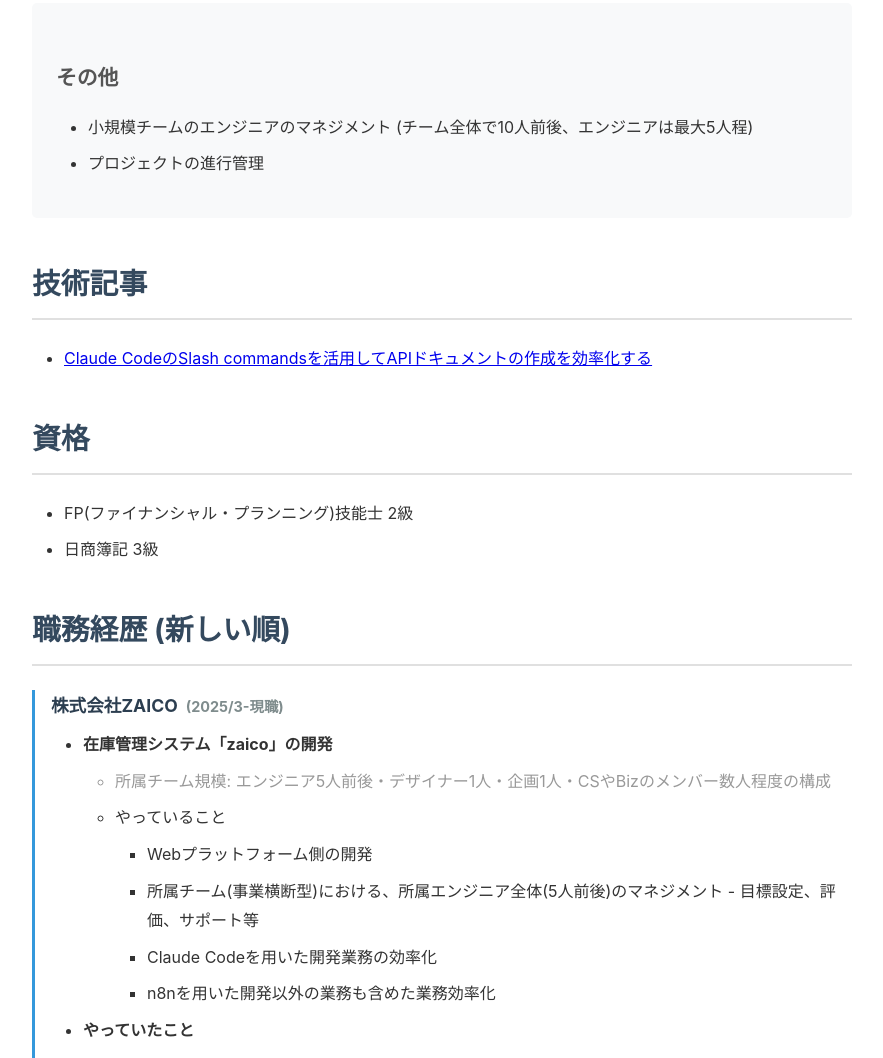
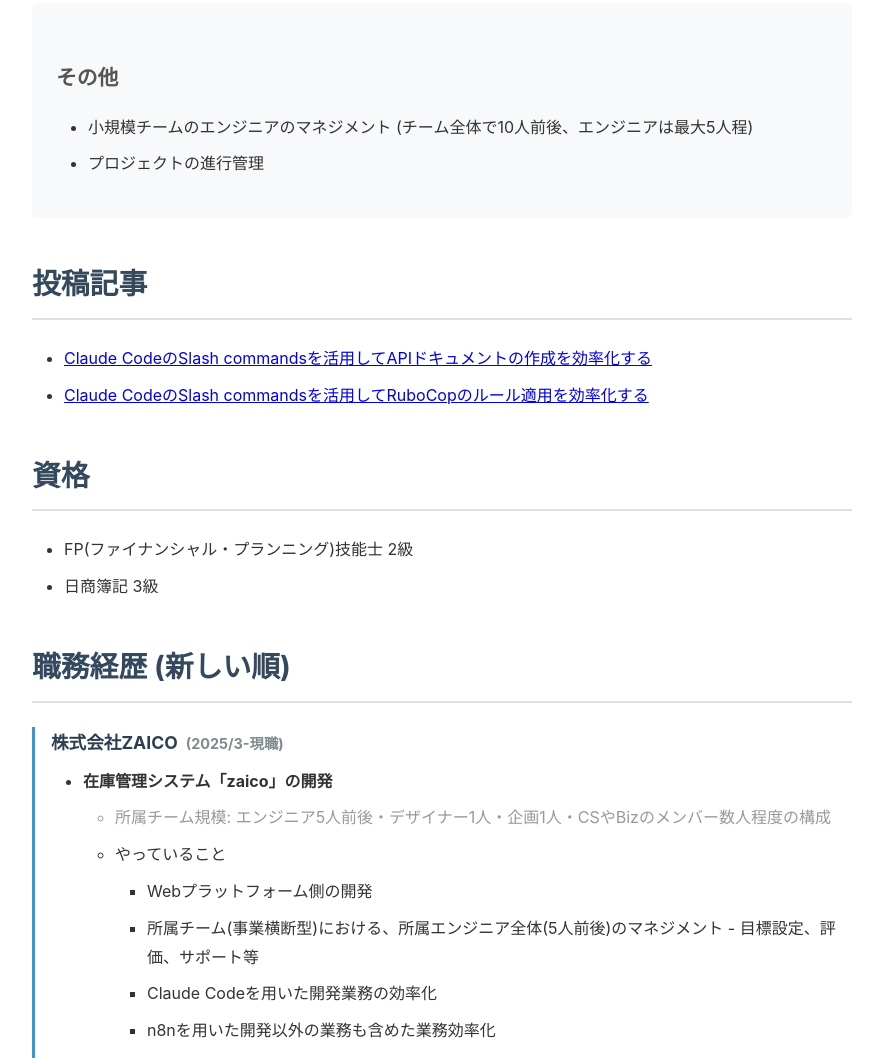
Before and after one commit to takak/takak.github.io, a plain HTML site: page docs/resume/index.html in a window 1280 px wide. Shown: the part 2135-3193 px from the top of the page, without its empty margins (198-1081 px from the left). Drawn offline with Linux system fonts and the light colour scheme.

Commit message:
Add: レジュメに投稿記事追加

```diff
--- a/docs/resume/index.html
+++ b/docs/resume/index.html
@@ -111,9 +111,10 @@
         </section>
 
         <section>
-            <h2>技術記事</h2>
+            <h2>投稿記事</h2>
             <ul>
                 <li><a href="https://zenn.dev/zaico/articles/430349ec1bd156">Claude CodeのSlash commandsを活用してAPIドキュメントの作成を効率化する</a></li>
+                <li><a href="https://zenn.dev/zaico/articles/d2932ed5227e32">Claude CodeのSlash commandsを活用してRuboCopのルール適用を効率化する</a></li>
             </ul>
 
             <h2>資格</h2>
```
